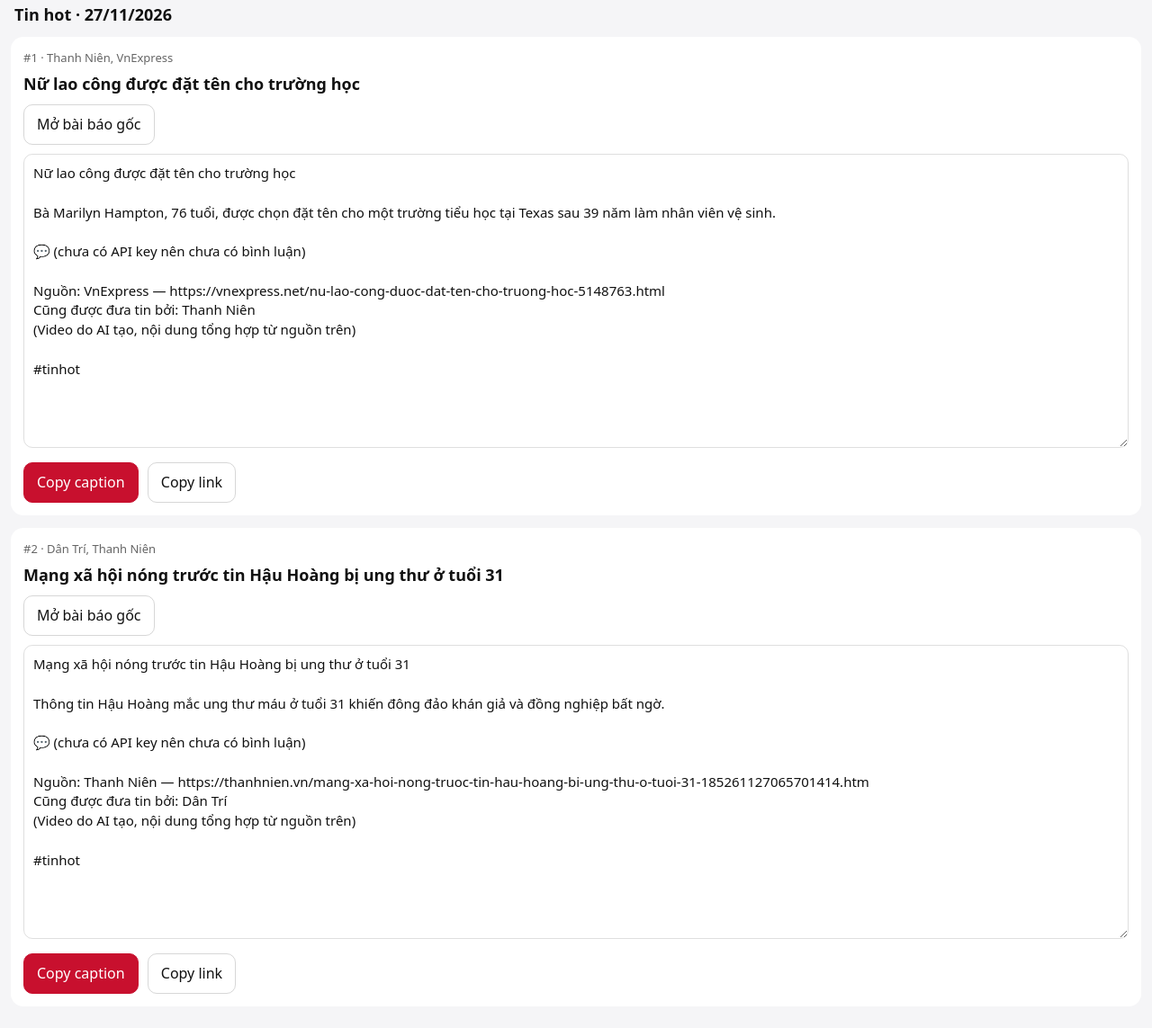
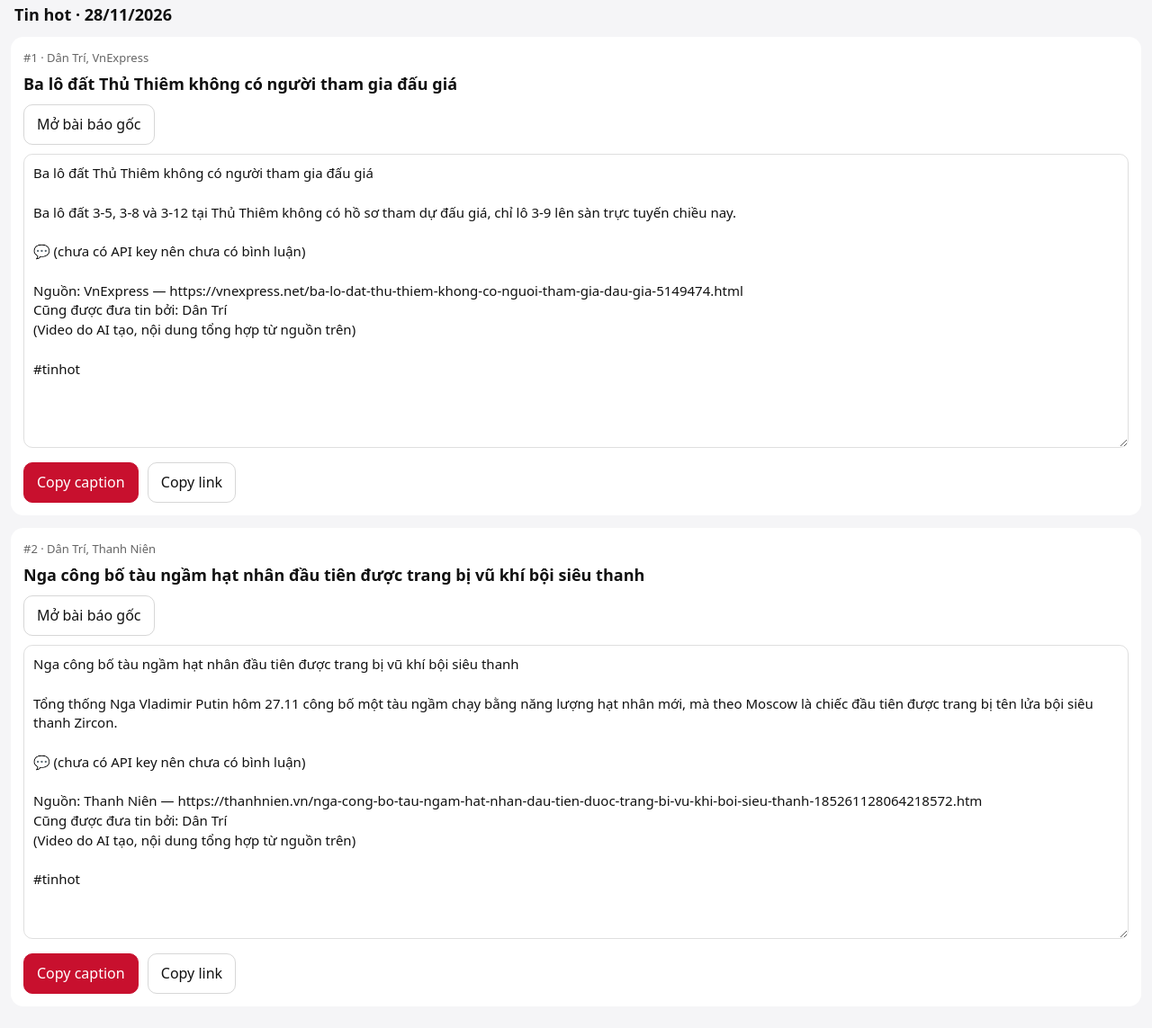
Before and after one commit to roosetup/tin-hot, a plain HTML site: page docs/index.html in a window 1280 px wide. Shown: the part 13-1156 px from the top of the page at 90% size. Drawn offline with Linux system fonts and the light colour scheme.

Commit message:
daily news

```diff
--- a/docs/index.html
+++ b/docs/index.html
@@ -1,5 +1,5 @@
 <!doctype html><html lang=vi><head><meta charset=utf-8>
-<meta name=viewport content="width=device-width,initial-scale=1"><title>Tin hot 27/11/2026</title>
+<meta name=viewport content="width=device-width,initial-scale=1"><title>Tin hot 28/11/2026</title>
 <style>:root{color-scheme:light dark;--bg:#f5f5f7;--c:#fff;--t:#111;--m:#666;--a:#c8102e}
 @media(prefers-color-scheme:dark){:root{--bg:#111;--c:#1c1c1e;--t:#eee;--m:#999}}
 body{margin:0;padding:12px;background:var(--bg);color:var(--t);font:16px/1.45 system-ui,sans-serif}
@@ -8,39 +8,39 @@ h1{font-size:18px;margin:4px 4px 12px}.card{background:var(--c);border-radius:14
 textarea{width:100%;box-sizing:border-box;font:inherit;font-size:15px;padding:10px;border-radius:10px;border:1px solid #8884;background:transparent;color:inherit;margin:10px 0}
 .btn{display:inline-block;padding:10px 14px;border-radius:10px;border:1px solid #8885;background:transparent;color:inherit;font:inherit;text-decoration:none;margin-right:6px}
 .pri{background:var(--a);border-color:var(--a);color:#fff}</style></head><body>
-<h1>Tin hot · 27/11/2026</h1><section class=card><div class=meta>#1 · Thanh Niên, VnExpress</div>
-<h2>Nữ lao công được đặt tên cho trường học</h2>
-<a class=btn href="https://vnexpress.net/nu-lao-cong-duoc-dat-ten-cho-truong-hoc-5148763.html" target=_blank rel=noopener>Mở bài báo gốc</a>
-<textarea id=t0 readonly rows=14>Nữ lao công được đặt tên cho trường học
+<h1>Tin hot · 28/11/2026</h1><section class=card><div class=meta>#1 · Dân Trí, VnExpress</div>
+<h2>Ba lô đất Thủ Thiêm không có người tham gia đấu giá</h2>
+<a class=btn href="https://vnexpress.net/ba-lo-dat-thu-thiem-khong-co-nguoi-tham-gia-dau-gia-5149474.html" target=_blank rel=noopener>Mở bài báo gốc</a>
+<textarea id=t0 readonly rows=14>Ba lô đất Thủ Thiêm không có người tham gia đấu giá
 
-Bà Marilyn Hampton, 76 tuổi, được chọn đặt tên cho một trường tiểu học tại Texas sau 39 năm làm nhân viên vệ sinh.
+Ba lô đất 3-5, 3-8 và 3-12 tại Thủ Thiêm không có hồ sơ tham dự đấu giá, chỉ lô 3-9 lên sàn trực tuyến chiều nay.
 
 💬 (chưa có API key nên chưa có bình luận)
 
-Nguồn: VnExpress — https://vnexpress.net/nu-lao-cong-duoc-dat-ten-cho-truong-hoc-5148763.html
-Cũng được đưa tin bởi: Thanh Niên
+Nguồn: VnExpress — https://vnexpress.net/ba-lo-dat-thu-thiem-khong-co-nguoi-tham-gia-dau-gia-5149474.html
+Cũng được đưa tin bởi: Dân Trí
 (Video do AI tạo, nội dung tổng hợp từ nguồn trên)
 
 #tinhot</textarea>
 <button class="btn pri" onclick="cp('t0',this)">Copy caption</button>
 <button class=btn onclick="cp('l0',this)">Copy link</button>
-<input id=l0 value="https://vnexpress.net/nu-lao-cong-duoc-dat-ten-cho-truong-hoc-5148763.html" readonly hidden></section><section class=card><div class=meta>#2 · Dân Trí, Thanh Niên</div>
-<h2>Mạng xã hội nóng trước tin Hậu Hoàng bị ung thư ở tuổi 31</h2>
-<a class=btn href="https://thanhnien.vn/mang-xa-hoi-nong-truoc-tin-hau-hoang-bi-ung-thu-o-tuoi-31-185261127065701414.htm" target=_blank rel=noopener>Mở bài báo gốc</a>
-<textarea id=t1 readonly rows=14>Mạng xã hội nóng trước tin Hậu Hoàng bị ung thư ở tuổi 31
+<input id=l0 value="https://vnexpress.net/ba-lo-dat-thu-thiem-khong-co-nguoi-tham-gia-dau-gia-5149474.html" readonly hidden></section><section class=card><div class=meta>#2 · Dân Trí, Thanh Niên</div>
+<h2>Nga công bố tàu ngầm hạt nhân đầu tiên được trang bị vũ khí bội siêu thanh</h2>
+<a class=btn href="https://thanhnien.vn/nga-cong-bo-tau-ngam-hat-nhan-dau-tien-duoc-trang-bi-vu-khi-boi-sieu-thanh-185261128064218572.htm" target=_blank rel=noopener>Mở bài báo gốc</a>
+<textarea id=t1 readonly rows=14>Nga công bố tàu ngầm hạt nhân đầu tiên được trang bị vũ khí bội siêu thanh
 
-Thông tin Hậu Hoàng mắc ung thư máu ở tuổi 31 khiến đông đảo khán giả và đồng nghiệp bất ngờ.
+Tổng thống Nga Vladimir Putin hôm 27.11 công bố một tàu ngầm chạy bằng năng lượng hạt nhân mới, mà theo Moscow là chiếc đầu tiên được trang bị tên lửa bội siêu thanh Zircon.
 
 💬 (chưa có API key nên chưa có bình luận)
 
-Nguồn: Thanh Niên — https://thanhnien.vn/mang-xa-hoi-nong-truoc-tin-hau-hoang-bi-ung-thu-o-tuoi-31-185261127065701414.htm
+Nguồn: Thanh Niên — https://thanhnien.vn/nga-cong-bo-tau-ngam-hat-nhan-dau-tien-duoc-trang-bi-vu-khi-boi-sieu-thanh-185261128064218572.htm
 Cũng được đưa tin bởi: Dân Trí
 (Video do AI tạo, nội dung tổng hợp từ nguồn trên)
 
 #tinhot</textarea>
 <button class="btn pri" onclick="cp('t1',this)">Copy caption</button>
 <button class=btn onclick="cp('l1',this)">Copy link</button>
-<input id=l1 value="https://thanhnien.vn/mang-xa-hoi-nong-truoc-tin-hau-hoang-bi-ung-thu-o-tuoi-31-185261127065701414.htm" readonly hidden></section>
+<input id=l1 value="https://thanhnien.vn/nga-cong-bo-tau-ngam-hat-nhan-dau-tien-duoc-trang-bi-vu-khi-boi-sieu-thanh-185261128064218572.htm" readonly hidden></section>
 <script>function cp(id,b){var e=document.getElementById(id),v=e.value;
 (navigator.clipboard?navigator.clipboard.writeText(v):Promise.reject()).catch(function(){e.hidden=false;e.select();document.execCommand('copy')}).then(function(){var o=b.textContent;b.textContent='Đã copy ✓';setTimeout(function(){b.textContent=o},1500)})}</script>
 </body></html>
```
Also changed, not shown: docs/latest.json (+7 -7 lines).
